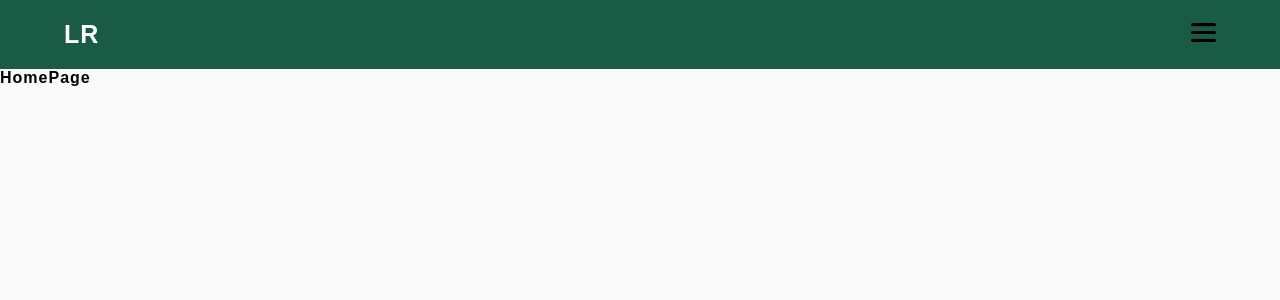
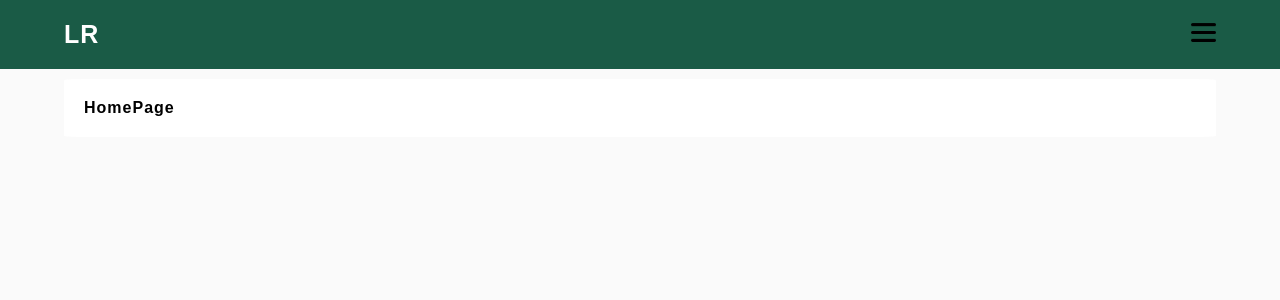
Before and after one commit to LRegalado1996/cover_letter, a React (Create React App) app: page / in a window 1280 px wide. Shown: the top 300 px of the page. Built offline with nearby package versions, Linux system fonts and the light colour scheme.

Commit message:
create container

```diff
--- a/src/App.js
+++ b/src/App.js
@@ -14,6 +14,7 @@ function App() {
     <div className="App">
       <BrowserRouter>
         <Header />
+        <div className="container">
           <Routes>
             <Route path="/" element={<HomePage />} />
             <Route path="/SimpleFormPage" element={<SimpleFormPage />} />
@@ -24,6 +25,7 @@ function App() {
             <Route path="/ReactKonvaPage" element={<ReactKonvaPage />} />
             <Route path="*" element={<HomePage />} />
           </Routes>
+        </div>
       </BrowserRouter>
     </div>
   );
--- a/src/index.scss
+++ b/src/index.scss
@@ -11,4 +11,12 @@
 
 body {
   background-color: $backgroundColor;
+
+  .container {
+    width: calc(90% - 40px);
+    margin: 10px auto;
+    padding: 20px;
+    background-color: $white;
+    border-radius: 2%;
+  }
 }
```
Lines whose indentation alone changed are shown as unchanged.
